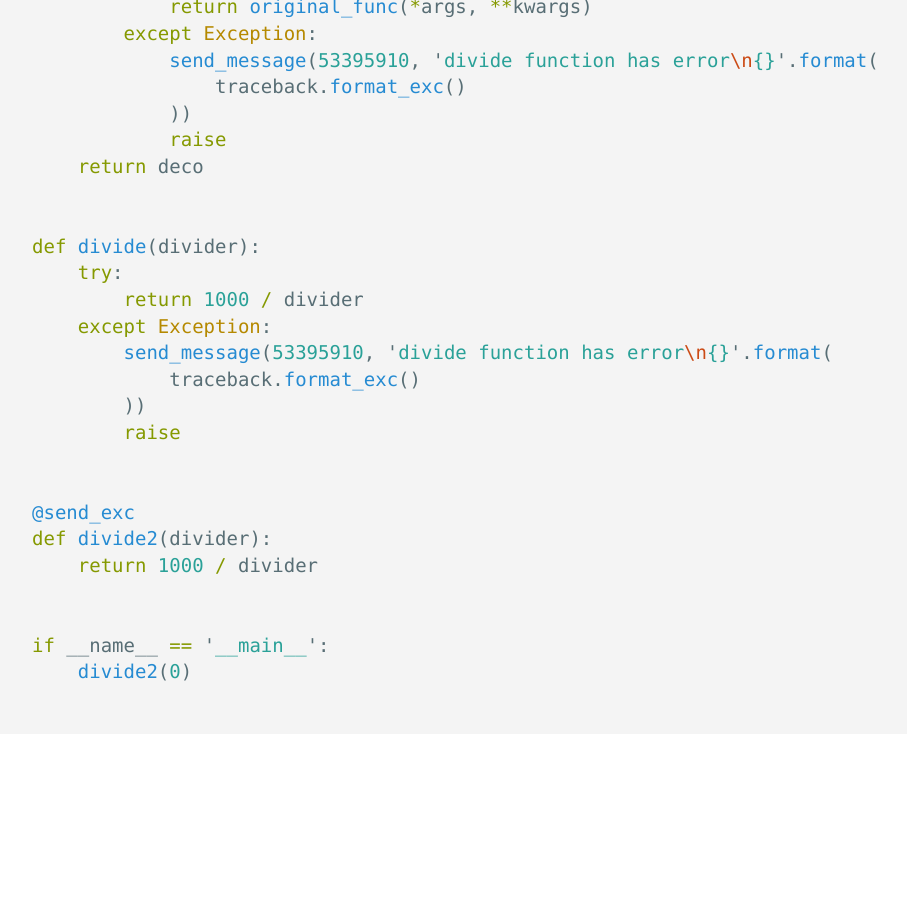
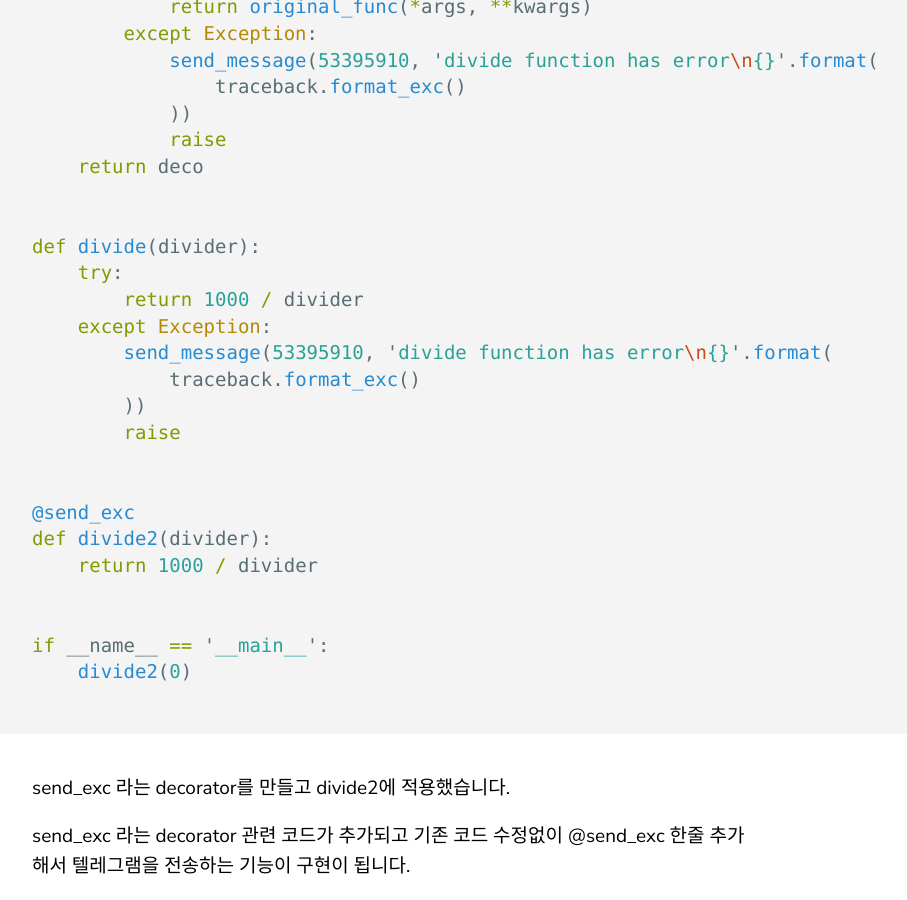
Before and after one commit to smanioso/sevity.github.io, a Jekyll site: the page built from _posts/2020-07-15-creating-telegrambot.markdown, in a window 1280 px wide and 900 px high, scrolled down 7412 px. Shown: the whole window, without its empty margins (68-975 px from the left). Built offline with Jekyll 4.4.1, drawn with Linux system fonts in a browser that asks for light colours; before the commit the page ends 8186 px from its top, so only the background shows below that.

Commit message:
Update 2020-07-15-creating-telegrambot.markdown

````diff
--- a/_posts/2020-07-15-creating-telegrambot.markdown
+++ b/_posts/2020-07-15-creating-telegrambot.markdown
@@ -267,3 +267,7 @@ def divide2(divider):
 if __name__ == '__main__':
     divide2(0)
 ```
+
+send_exc 라는 decorator를 만들고 divide2에 적용했습니다.
+
+send_exc 라는 decorator 관련 코드가 추가되고 기존 코드 수정없이 @send_exc 한줄 추가해서 텔레그램을 전송하는 기능이 구현이 됩니다.
````
